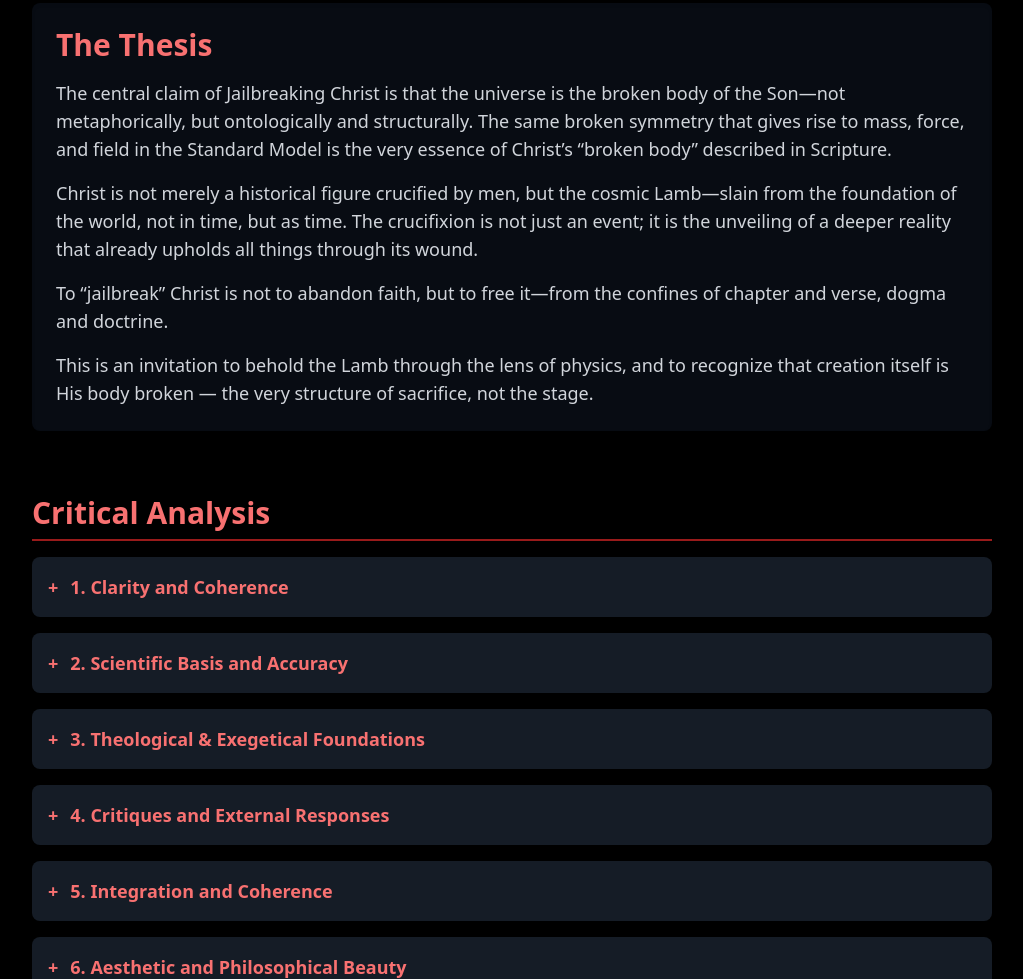
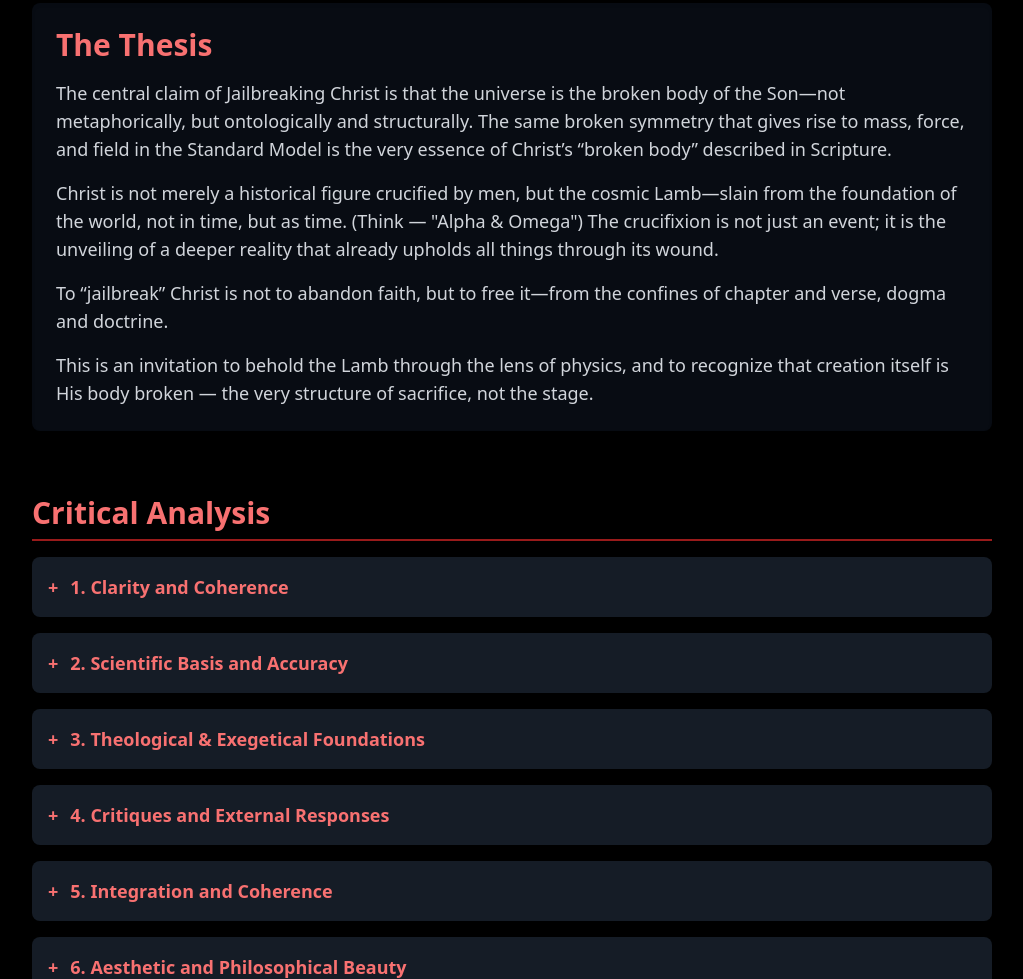
Before and after one commit to ybowdotio/scarletpoint, a plain HTML site: page index.html in a window 1280 px wide. Shown: the part 2497-3476 px from the top of the page, without its empty margins (128-1151 px from the left). Drawn offline with nearby package versions, Linux system fonts and the light colour scheme.

Commit message:
Update index.html

```diff
--- a/index.html
+++ b/index.html
@@ -168,7 +168,8 @@ It weaves theology and cosmology into a single, coherent narrative—stretching
         <h2 class="text-3xl font-bold text-red-400 mb-4">The Thesis</h2>
         <div class="prose prose-invert max-w-none text-gray-300 space-y-4 text-lg">
           <p>The central claim of Jailbreaking Christ is that the universe is the broken body of the Son—not metaphorically, but ontologically and structurally. The same broken symmetry that gives rise to mass, force, and field in the Standard Model is the very essence of Christ’s “broken body” described in Scripture.</p>
-          <p>Christ is not merely a historical figure crucified by men, but the cosmic Lamb—slain from the foundation of the world, not in time, but as time. The crucifixion is not just an event; it is the unveiling of a deeper reality that already upholds all things through its wound.</p>
+          <p>Christ is not merely a historical figure crucified by men, but the cosmic Lamb—slain from the foundation of the world, not in time, but as time. (Think &mdash; &quot;Alpha &amp; Omega&quot;)
+ The crucifixion is not just an event; it is the unveiling of a deeper reality that already upholds all things through its wound.</p>
           <p>To “jailbreak” Christ is not to abandon faith, but to free it—from the confines of chapter and verse, dogma and doctrine.</p>
           <p>This is an invitation to behold the Lamb through the lens of physics, and to recognize that creation itself is His body broken — the very structure of sacrifice, not the stage.</p>
         </div>
```
